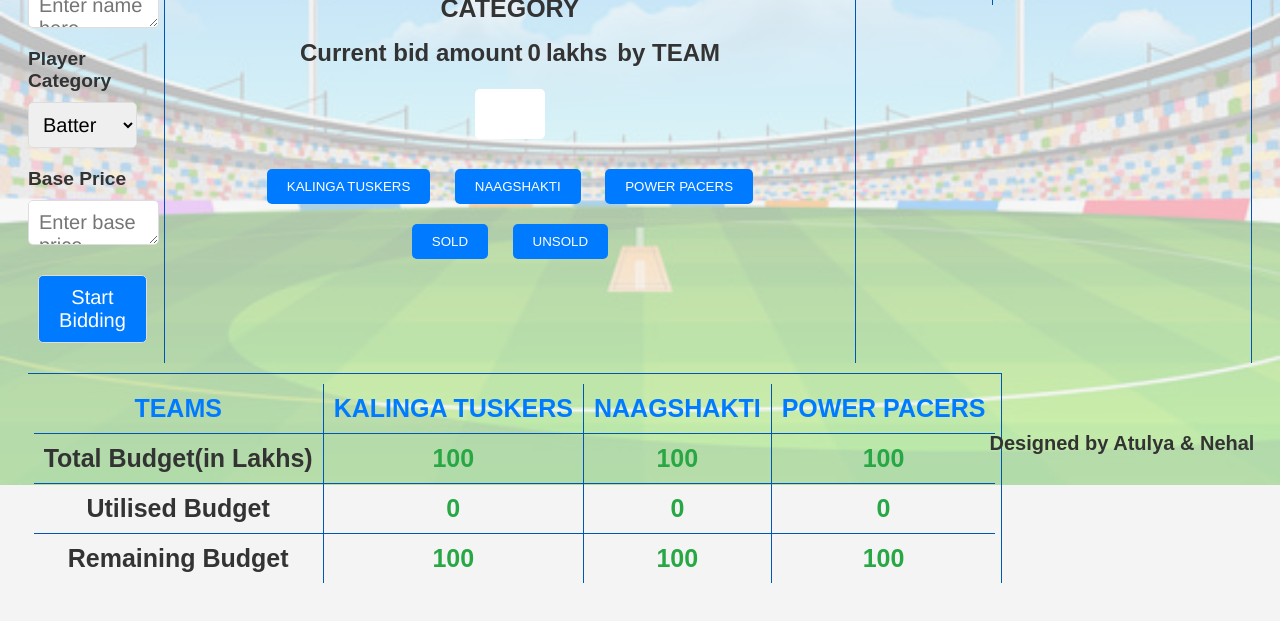
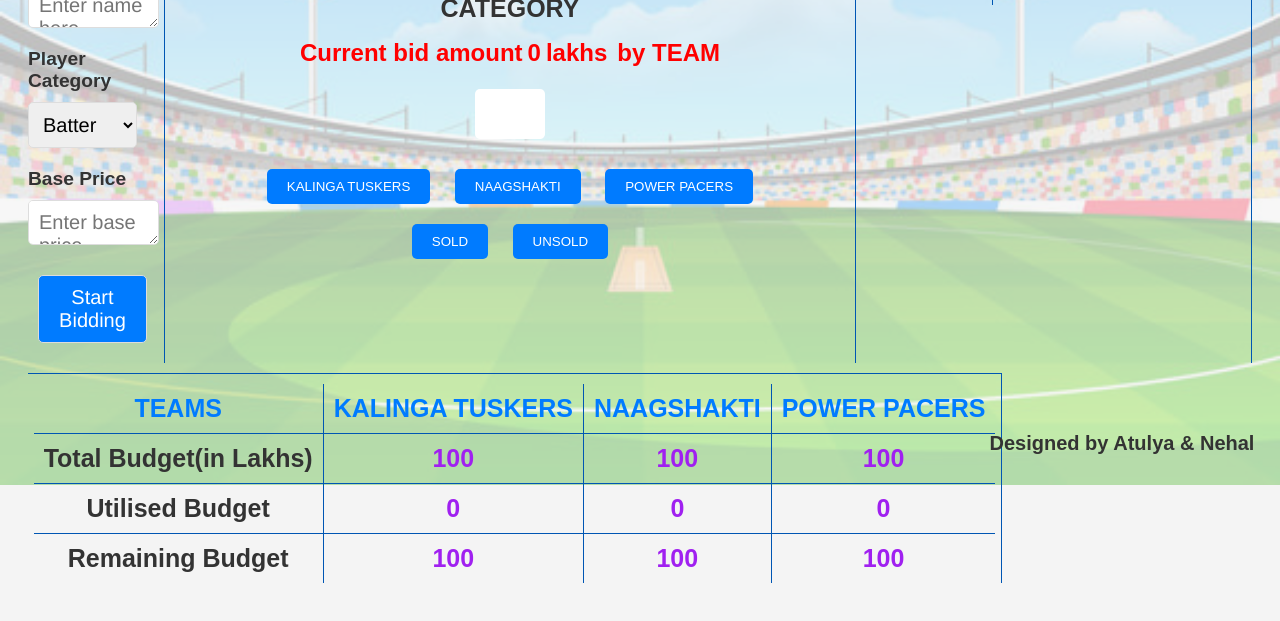
Before and after one commit to AtulyaGH/auction, a plain HTML site: page index.html in a window 1280 px wide. Shown: the part 315-936 px from the top of the page. Drawn offline with Linux system fonts and the light colour scheme.

Commit message:
Update index.css

```diff
--- a/index.css
+++ b/index.css
@@ -63,6 +63,7 @@ body::after {
     display: flex;
     align-items: center;
     justify-content: center;
+    color: #f00;
 }
 #bidText{
     width: auto;
@@ -185,7 +186,7 @@ button:active {
 
 /* Style the budget numbers */
 #budget21, #budget31, #budget32, #budget33, #budget41, #budget42, #budget43 {
-    color: #28a745;
+    color: #A020F0;
     font-weight: bolder;
 }
 #team11,#team12,#team13{
```
